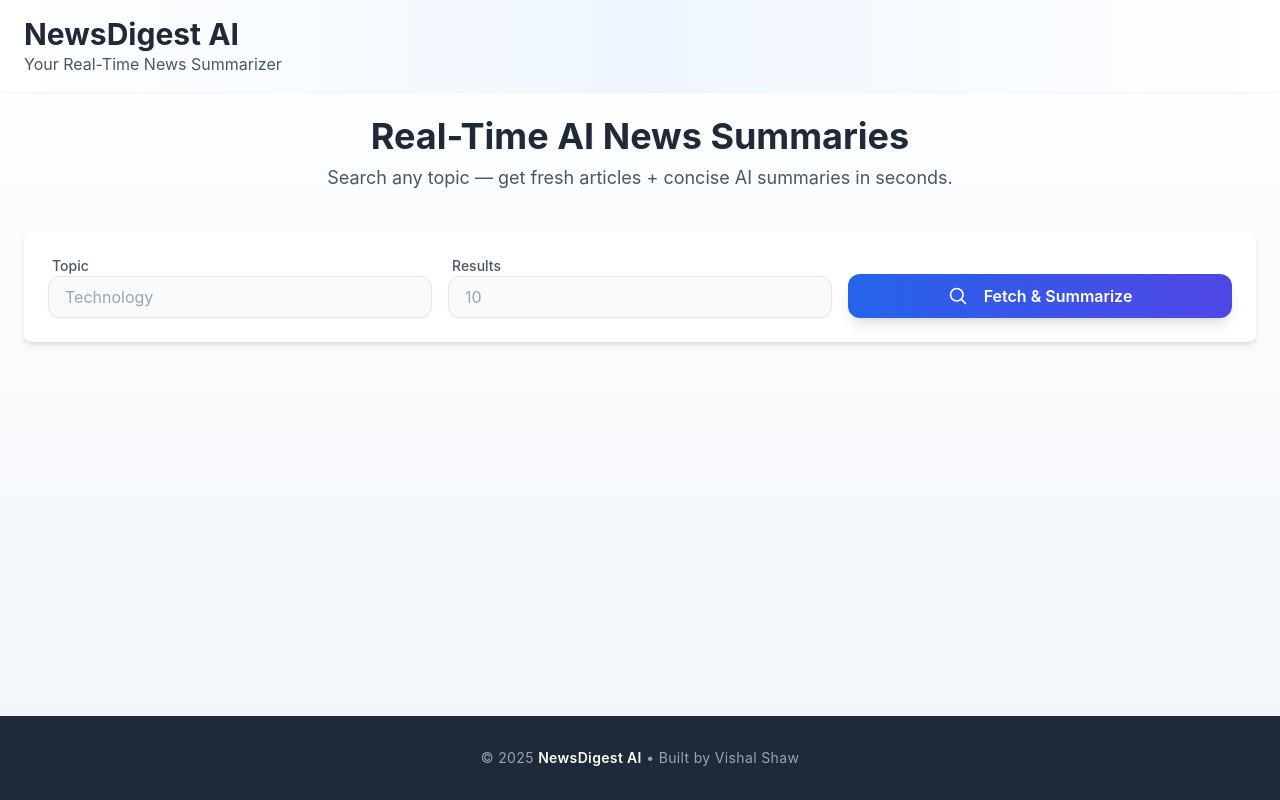
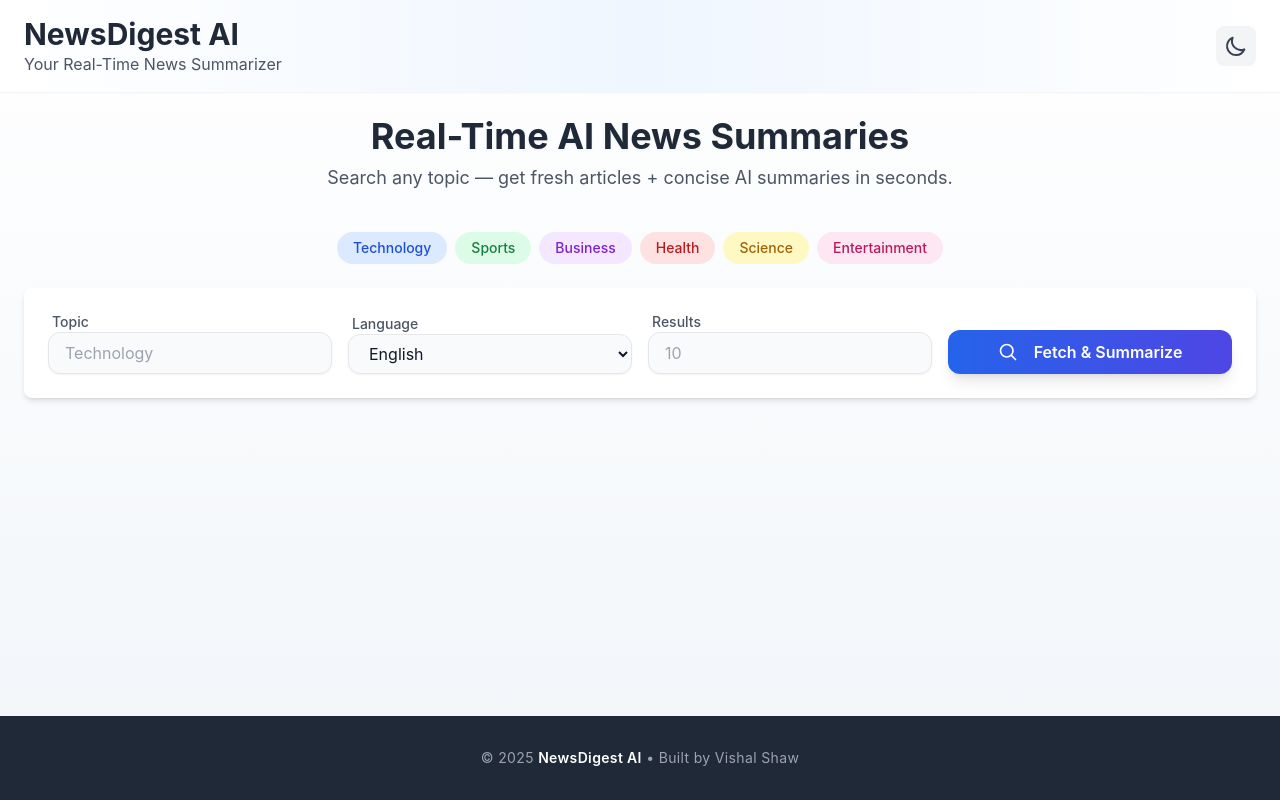
Before and after one commit to Vishal-Shaw20/NewsDigestAI, a Flask app: page / in a window 1280 px wide. Run offline with Flask 3, Linux system fonts and the light colour scheme; some libraries are stand-ins or nearby versions.

Commit message:
Added dark mode, language selector, quick topic buttons, relative timestamps, URL encoding, Enter key support, and input validation

```diff
--- a/src/app.py
+++ b/src/app.py
@@ -1,4 +1,5 @@
 from flask import Flask, request, jsonify, render_template
+from concurrent.futures import ThreadPoolExecutor
 import logging
 import os
 import requests
@@ -12,35 +13,34 @@ HF_API_TOKEN = os.getenv("HF_API_TOKEN")
 HF_MODEL_URL = "https://api-inference.huggingface.co/models/VishalShaw/t5-small-finetuned-news"
 
 
-def generate_summary(texts):
+def _summarize_one(text):
     headers = {"Authorization": f"Bearer {HF_API_TOKEN}"}
-    summaries = []
-
-    for text in texts:
-        payload = {
-            "inputs": f"summarize: {text}",
-            "parameters": {
-                "max_length": 80,
-                "min_length": 30,
-                "num_beams": 4,
-                "no_repeat_ngram_size": 2,
-            },
-            "options": {"wait_for_model": True},
-        }
+    payload = {
+        "inputs": f"summarize: {text}",
+        "parameters": {
+            "max_length": 80,
+            "min_length": 30,
+            "num_beams": 4,
+            "no_repeat_ngram_size": 2,
+        },
+        "options": {"wait_for_model": True},
+    }
+    try:
         response = requests.post(HF_MODEL_URL, headers=headers, json=payload)
-
         if response.status_code != 200:
             logging.error(f"HF API error: {response.status_code} {response.text}")
-            summaries.append("Summary unavailable.")
-            continue
-
+            return "Summary unavailable."
         result = response.json()
         if isinstance(result, list) and len(result) > 0:
-            summaries.append(result[0].get("summary_text", "Summary unavailable."))
-        else:
-            summaries.append("Summary unavailable.")
+            return result[0].get("summary_text", "Summary unavailable.")
+    except Exception as e:
+        logging.error(f"HF API request failed: {e}")
+    return "Summary unavailable."
 
-    return summaries
+
+def generate_summary(texts):
+    with ThreadPoolExecutor(max_workers=5) as executor:
+        return list(executor.map(_summarize_one, texts))
 
 
 @app.route("/")
@@ -53,6 +53,7 @@ def summarize_endpoint():
     topic = request.args.get("topic", "")
     language = request.args.get("language", "en")
     max_results = request.args.get("max_results", 10, type=int)
+    max_results = max(1, min(10, max_results))
 
     articles = fetch_top_headlines(topic, language, max_results)
 
--- a/src/static/script.js
+++ b/src/static/script.js
@@ -1,16 +1,50 @@
 document.addEventListener("DOMContentLoaded", () => {
     const topicInput = document.getElementById("topic-input");
     const maxResultsInput = document.getElementById("max-results-input");
+    const languageSelect = document.getElementById("language-select");
     const fetchButton = document.getElementById("fetch-button");
     const errorMessage = document.getElementById("error-message")
     const articleListContainer = document.getElementById("article-list-container");
     const skeletonLoader = document.getElementById("skeleton-loader-container");
+    const themeToggle = document.getElementById("theme-toggle");
+    const sunIcon = document.getElementById("sun-icon");
+    const moonIcon = document.getElementById("moon-icon");
+    const quickTopics = document.getElementById("quick-topics");
 
+    // --- Dark Mode ---
+    function applyTheme(dark) {
+        document.documentElement.classList.toggle("dark", dark);
+        sunIcon.classList.toggle("hidden", !dark);
+        moonIcon.classList.toggle("hidden", dark);
+        localStorage.setItem("theme", dark ? "dark" : "light");
+    }
+
+    const savedTheme = localStorage.getItem("theme");
+    const prefersDark = window.matchMedia("(prefers-color-scheme: dark)").matches;
+    applyTheme(savedTheme ? savedTheme === "dark" : prefersDark);
+
+    themeToggle.addEventListener("click", () => {
+        applyTheme(!document.documentElement.classList.contains("dark"));
+    });
+
+    // --- Quick Topic Buttons ---
+    quickTopics.addEventListener("click", (e) => {
+        const btn = e.target.closest("[data-topic]");
+        if (!btn) return;
+        topicInput.value = btn.dataset.topic;
+        fetchNews();
+    });
+
+    // --- Event Listeners ---
     fetchButton.addEventListener("click", fetchNews);
+    topicInput.addEventListener("keydown", (e) => { if (e.key === "Enter") fetchNews(); });
+    maxResultsInput.addEventListener("keydown", (e) => { if (e.key === "Enter") fetchNews(); });
 
     async function fetchNews() {
         const topic = topicInput.value;
-        const max_results = maxResultsInput.value;
+        const language = languageSelect.value;
+        let max_results = parseInt(maxResultsInput.value) || 10;
+        max_results = Math.max(1, Math.min(10, max_results));
 
         fetchButton.disabled = true;
         fetchButton.classList.add("opacity-70", "cursor-not-allowed");
@@ -21,7 +55,7 @@ document.addEventListener("DOMContentLoaded", () => {
 
         try {
             const baseURL = window.location.origin;
-            const url = `${baseURL}/get-summarized-news?topic=${topic}&max_results=${max_results}`;
+            const url = `${baseURL}/get-summarized-news?topic=${encodeURIComponent(topic)}&language=${language}&max_results=${max_results}`;
             const response = await fetch(url);
 
             if(!response.ok) {
@@ -47,11 +81,26 @@ document.addEventListener("DOMContentLoaded", () => {
         return div.innerHTML;
     }
 
+    function timeAgo(dateString) {
+        const now = new Date();
+        const date = new Date(dateString);
+        const seconds = Math.floor((now - date) / 1000);
+
+        if (seconds < 60) return "just now";
+        const minutes = Math.floor(seconds / 60);
+        if (minutes < 60) return `${minutes}m ago`;
+        const hours = Math.floor(minutes / 60);
+        if (hours < 24) return `${hours}h ago`;
+        const days = Math.floor(hours / 24);
+        if (days < 7) return `${days}d ago`;
+        return date.toLocaleDateString("en-US", { year: "numeric", month: "short", day: "numeric" });
+    }
+
     function displayArticles(articles) {
         articleListContainer.innerHTML = "";
 
         if(articles.length === 0) {
-            articleListContainer.innerHTML = "<p class='text-gray-600'>No articles found for this topic</p>";
+            articleListContainer.innerHTML = "<p class='text-gray-600 dark:text-gray-400'>No articles found for this topic</p>";
             return;
         }
 
@@ -61,19 +110,20 @@ document.addEventListener("DOMContentLoaded", () => {
             const summary = escapeHTML(article.summary || "");
             const url = encodeURI(article.url || "");
             const image = encodeURI(article.image || "");
+            const publishedAt = article.publishedAt ? timeAgo(article.publishedAt) : "";
 
             const articleCardHTML = `
-            <div class="article-card bg-white rounded-lg shadow-md overflow-hidden transform transition-transform hover:scale-105" style="animation-delay: ${index * 0.1}s">
+            <div class="article-card bg-white dark:bg-gray-800 rounded-lg shadow-md overflow-hidden transform transition-transform hover:scale-105" style="animation-delay: ${index * 0.1}s">
                 <a href="${url}" target="_blank" rel="noopener noreferrer">
                     <img class="w-full object-cover h-48" src="${image}" alt="Article Image" onerror="this.style.display='none'">
                 </a>
                 <div class="p-6">
-                    <h3 class="text-xl font-semibold mb-2">${title}</h3>
-                    <p class="text-gray-600 text-sm mb-1">${sourceName}</p>
-                    <p class="text-gray-700 text-base mb-4">
+                    <h3 class="text-xl font-semibold mb-2 text-gray-900 dark:text-white">${title}</h3>
+                    <p class="text-gray-600 dark:text-gray-400 text-sm mb-1">${sourceName}${publishedAt ? " · " + publishedAt : ""}</p>
+                    <p class="text-gray-700 dark:text-gray-300 text-base mb-4">
                         <strong>Summary:</strong> ${summary}
                     </p>
-                    <a href="${url}" target="_blank" rel="noopener noreferrer" class="text-blue-600 hover:text-blue-800 font-medium mt-4 inline-block">
+                    <a href="${url}" target="_blank" rel="noopener noreferrer" class="text-blue-600 dark:text-blue-400 hover:text-blue-800 dark:hover:text-blue-300 font-medium mt-4 inline-block">
                         Read Full Article &rarr;
                     </a>
                 </div>
--- a/src/static/style.css
+++ b/src/static/style.css
@@ -8,42 +8,10 @@ body {
     );
 }
 
-/*@keyframes fadeIn {*/
-/*    from {*/
-/*        opacity: 0;*/
-/*        transform: translateY(20px);*/
-/*    }*/
-/*    to {*/
-/*        opacity: 1;*/
-/*        transform: translateY(0);*/
-/*    }*/
-/*}*/
-
-/*.article-card {*/
-/*    animation: fadeIn 0.5s ease-out forwards;*/
-/*    border: 1px solid #e5e7eb;*/
-/*    border-radius: 1rem;*/
-/*    transition: transform 0.3s ease, box-shadow 0.3s ease;*/
-/*    display: flex;*/
-/*    flex-direction: column;*/
-/*    justify-content: space-between;*/
-/*    min-height: 460px;*/
-/*}*/
-
-
-/*.article-card:hover {*/
-/*    transform: translateY(-8px) scale(1.02);*/
-/*    box-shadow: 0 12px 24px rgba(37, 99, 235, 0.15);*/
-/*}*/
-
-/*.article-card img {*/
-/*    transition: transform 0.3s ease;*/
-/*}*/
-
-/*.article-card:hover img {*/
-/*    transform: scale(1.05);*/
-/*}*/
-
+.dark body {
+    background-color: #111827;
+    background-image: none;
+}
 
 @keyframes fadeInUp {
     from {
@@ -71,10 +39,19 @@ body {
     overflow: hidden;
 }
 
+.dark .article-card {
+    border-color: #374151;
+    background: #1f2937ee;
+}
+
 /* Hover effects */
 .article-card:hover {
     transform: translateY(-8px) scale(1.02);
-    box-shadow: 0 12px 24px rgba(37, 99, 235, 0.15); /* Blue-tinted glow */
+    box-shadow: 0 12px 24px rgba(37, 99, 235, 0.15);
+}
+
+.dark .article-card:hover {
+    box-shadow: 0 12px 24px rgba(37, 99, 235, 0.25);
 }
 
 /* Image styling */
@@ -102,6 +79,11 @@ body {
     animation: pulse 1.5s infinite;
 }
 
+.dark .animate-pulse {
+    background: linear-gradient(90deg, #1f2937 25%, #374151 50%, #1f2937 75%);
+    background-size: 200% 100%;
+}
+
 #article-list-container {
     animation: fadeIn 0.4s ease-in;
 }
--- a/src/templates/index.html
+++ b/src/templates/index.html
@@ -11,6 +11,7 @@
 
     <script>
         tailwind.config = {
+            darkMode: 'class',
             theme: {
                 extend:{
                     fontFamily:{
@@ -21,13 +22,23 @@
         }
     </script>
 </head>
-<body class="bg-gray-200 font-sans antialiased flex flex-col min-h-screen">
+<body class="bg-gray-200 dark:bg-gray-900 font-sans antialiased flex flex-col min-h-screen transition-colors duration-300">
 
     <!-- === SECTION 1: HEADER === -->
-    <header class="bg-gradient-to-r from-white via-blue-50 to-white shadow-sm">
-        <nav class="container mx-auto px-6 py-4">
-            <h1 class="font-bold text-3xl text-gray-800">NewsDigest AI</h1>
-            <p class="text-gray-600">Your Real-Time News Summarizer</p>
+    <header class="bg-gradient-to-r from-white via-blue-50 to-white dark:from-gray-800 dark:via-gray-800 dark:to-gray-800 shadow-sm">
+        <nav class="container mx-auto px-6 py-4 flex items-center justify-between">
+            <div>
+                <h1 class="font-bold text-3xl text-gray-800 dark:text-white">NewsDigest AI</h1>
+                <p class="text-gray-600 dark:text-gray-400">Your Real-Time News Summarizer</p>
+            </div>
+            <button id="theme-toggle" class="p-2 rounded-lg bg-gray-100 dark:bg-gray-700 hover:bg-gray-200 dark:hover:bg-gray-600 transition-colors" aria-label="Toggle dark mode">
+                <svg id="sun-icon" class="w-6 h-6 text-yellow-500 hidden" fill="none" viewBox="0 0 24 24" stroke="currentColor" stroke-width="2">
+                    <path stroke-linecap="round" stroke-linejoin="round" d="M12 3v1m0 16v1m9-9h-1M4 12H3m15.364 6.364l-.707-.707M6.343 6.343l-.707-.707m12.728 0l-.707.707M6.343 17.657l-.707.707M16 12a4 4 0 11-8 0 4 4 0 018 0z" />
+                </svg>
+                <svg id="moon-icon" class="w-6 h-6 text-gray-700" fill="none" viewBox="0 0 24 24" stroke="currentColor" stroke-width="2">
+                    <path stroke-linecap="round" stroke-linejoin="round" d="M20.354 15.354A9 9 0 018.646 3.646 9.003 9.003 0 0012 21a9.003 9.003 0 008.354-5.646z" />
+                </svg>
+            </button>
         </nav>
     </header>
 
@@ -35,32 +46,59 @@
     <main class="container mx-auto px-6 pt-6 pb-12 flex-grow">
         <!-- Hero Section -->
         <div class="text-center mb-10">
-            <h1 class="text-4xl font-bold text-gray-800 mb-2 drop-shadow-sm">
+            <h1 class="text-4xl font-bold text-gray-800 dark:text-white mb-2 drop-shadow-sm">
                 Real-Time AI News Summaries
             </h1>
-            <p class="text-lg text-gray-600 max-w-2xl mx-auto">
+            <p class="text-lg text-gray-600 dark:text-gray-400 max-w-2xl mx-auto">
                 Search any topic — get fresh articles + concise AI summaries in seconds.
             </p>
         </div>
-        <div class="bg-white p-6 rounded-lg shadow-md mb-8">
-            <div class="grid grid-cols-1 md:grid-cols-3 gap-4 items-end">
+
+        <!-- Quick Topic Buttons -->
+        <div class="flex flex-wrap justify-center gap-2 mb-6" id="quick-topics">
+            <button data-topic="Technology" class="px-4 py-1.5 rounded-full text-sm font-medium bg-blue-100 text-blue-700 dark:bg-blue-900 dark:text-blue-300 hover:bg-blue-200 dark:hover:bg-blue-800 transition-colors">Technology</button>
+            <button data-topic="Sports" class="px-4 py-1.5 rounded-full text-sm font-medium bg-green-100 text-green-700 dark:bg-green-900 dark:text-green-300 hover:bg-green-200 dark:hover:bg-green-800 transition-colors">Sports</button>
+            <button data-topic="Business" class="px-4 py-1.5 rounded-full text-sm font-medium bg-purple-100 text-purple-700 dark:bg-purple-900 dark:text-purple-300 hover:bg-purple-200 dark:hover:bg-purple-800 transition-colors">Business</button>
+            <button data-topic="Health" class="px-4 py-1.5 rounded-full text-sm font-medium bg-red-100 text-red-700 dark:bg-red-900 dark:text-red-300 hover:bg-red-200 dark:hover:bg-red-800 transition-colors">Health</button>
+            <button data-topic="Science" class="px-4 py-1.5 rounded-full text-sm font-medium bg-yellow-100 text-yellow-700 dark:bg-yellow-900 dark:text-yellow-300 hover:bg-yellow-200 dark:hover:bg-yellow-800 transition-colors">Science</button>
+            <button data-topic="Entertainment" class="px-4 py-1.5 rounded-full text-sm font-medium bg-pink-100 text-pink-700 dark:bg-pink-900 dark:text-pink-300 hover:bg-pink-200 dark:hover:bg-pink-800 transition-colors">Entertainment</button>
+        </div>
+
+        <div class="bg-white dark:bg-gray-800 p-6 rounded-lg shadow-md mb-8">
+            <div class="grid grid-cols-1 md:grid-cols-4 gap-4 items-end">
 
                 <!-- Topic Input -->
                 <div>
-                    <label for="topic-input" class=" pl-1 block text-sm font-medium text-gray-600">Topic</label>
-                    <input type="text" id="topic-input" placeholder="Technology" class="w-full bg-gray-50 border border-gray-200 rounded-xl px-4 py-2 shadow-sm focus:ring-2 focus:ring-blue-500 focus:border-blue-500 outline-none transition">
+                    <label for="topic-input" class=" pl-1 block text-sm font-medium text-gray-600 dark:text-gray-400">Topic</label>
+                    <input type="text" id="topic-input" placeholder="Technology" class="w-full bg-gray-50 dark:bg-gray-700 border border-gray-200 dark:border-gray-600 rounded-xl px-4 py-2 shadow-sm focus:ring-2 focus:ring-blue-500 focus:border-blue-500 outline-none transition text-gray-900 dark:text-white placeholder-gray-400">
+                </div>
+
+                <!-- Language Selector -->
+                <div>
+                    <label for="language-select" class="pl-1 block text-sm font-medium text-gray-600 dark:text-gray-400">Language</label>
+                    <select id="language-select" class="w-full bg-gray-50 dark:bg-gray-700 border border-gray-200 dark:border-gray-600 rounded-xl px-4 py-2 shadow-sm focus:ring-2 focus:ring-blue-500 focus:border-blue-500 outline-none transition text-gray-900 dark:text-white">
+                        <option value="en">English</option>
+                        <option value="hi">Hindi</option>
+                        <option value="es">Spanish</option>
+                        <option value="fr">French</option>
+                        <option value="de">German</option>
+                        <option value="pt">Portuguese</option>
+                        <option value="ar">Arabic</option>
+                        <option value="zh">Chinese</option>
+                        <option value="ja">Japanese</option>
+                    </select>
                 </div>
 
                 <!-- Max Results Input -->
                 <div>
-                    <label for="max-results-input" class="pl-1 block text-sm font-medium text-gray-600">Results</label>
-                    <input type="number" id="max-results-input" placeholder="10" class="w-full bg-gray-50 border border-gray-200 rounded-xl px-4 py-2 shadow-sm focus:ring-2 focus:ring-blue-500 focus:border-blue-500 outline-none transition">
+                    <label for="max-results-input" class="pl-1 block text-sm font-medium text-gray-600 dark:text-gray-400">Results</label>
+                    <input type="number" id="max-results-input" placeholder="10" min="1" max="10" class="w-full bg-gray-50 dark:bg-gray-700 border border-gray-200 dark:border-gray-600 rounded-xl px-4 py-2 shadow-sm focus:ring-2 focus:ring-blue-500 focus:border-blue-500 outline-none transition text-gray-900 dark:text-white placeholder-gray-400">
                 </div>
 
                 <!-- The Button -->
                 <div>
                     <button id="fetch-button" class="w-full bg-gradient-to-r from-blue-600 to-indigo-600 text-white font-semibold py-2.5 px-4 rounded-xl shadow-lg hover:scale-[1.02] hover:shadow-xl active:scale-[0.98] transition flex items-center justify-center gap-2">
-                        <!-- Search Icon SVG (TYPO FIXED) -->
+                        <!-- Search Icon SVG -->
                         <svg class="w-5 h-5 mr-2" xmlns="http://www.w3.org/2000/svg" fill="none" viewBox="0 0 24 24" stroke-width="2" stroke="white">
                             <path stroke-linecap="round" stroke-linejoin="round" d="m21 21-5.197-5.197m0 0A7.5 7.5 0 1 0 5.196 5.196a7.5 7.5 0 0 0 10.607 10.607Z" />
                         </svg>
@@ -73,33 +111,33 @@
         <!-- === SECTION 3: STATUS AREA === -->
         <div id="status-container" class="text-center my-8" style="min-height: 40px;">
             <!-- The Error Message (hidden by default) -->
-            <div id="error-message" class="hidden bg-red-100 border border-red-400 text-red-700 px-4 py-3 rounded-md">
+            <div id="error-message" class="hidden bg-red-100 dark:bg-red-900/30 border border-red-400 dark:border-red-800 text-red-700 dark:text-red-400 px-4 py-3 rounded-md">
                 <!--Error Message-->
             </div>
         </div>
 
         <div id="skeleton-loader-container" class="grid grid-cols-1 md:grid-cols-2 lg:grid-cols-3 gap-6 max-w-[1200px] mx-auto hidden">
             <!-- Repeat skeleton cards -->
-            <div class="animate-pulse bg-white rounded-lg shadow-md p-6">
-                <div class="h-6 bg-gray-300 rounded w-3/4 mb-3"></div>
-                <div class="h-4 bg-gray-300 rounded w-1/2 mb-2"></div>
-                <div class="h-4 bg-gray-300 rounded w-full mb-2"></div>
-                <div class="h-4 bg-gray-300 rounded w-5/6"></div>
-                <div class="h-48 bg-gray-300 rounded mt-4"></div>
+            <div class="animate-pulse bg-white dark:bg-gray-800 rounded-lg shadow-md p-6">
+                <div class="h-6 bg-gray-300 dark:bg-gray-700 rounded w-3/4 mb-3"></div>
+                <div class="h-4 bg-gray-300 dark:bg-gray-700 rounded w-1/2 mb-2"></div>
+                <div class="h-4 bg-gray-300 dark:bg-gray-700 rounded w-full mb-2"></div>
+                <div class="h-4 bg-gray-300 dark:bg-gray-700 rounded w-5/6"></div>
+                <div class="h-48 bg-gray-300 dark:bg-gray-700 rounded mt-4"></div>
             </div>
-            <div class="animate-pulse bg-white rounded-lg shadow-md p-6">
-                <div class="h-6 bg-gray-300 rounded w-3/4 mb-3"></div>
-                <div class="h-4 bg-gray-300 rounded w-1/2 mb-2"></div>
-                <div class="h-4 bg-gray-300 rounded w-full mb-2"></div>
-                <div class="h-4 bg-gray-300 rounded w-5/6"></div>
-                <div class="h-48 bg-gray-300 rounded mt-4"></div>
+            <div class="animate-pulse bg-white dark:bg-gray-800 rounded-lg shadow-md p-6">
+                <div class="h-6 bg-gray-300 dark:bg-gray-700 rounded w-3/4 mb-3"></div>
+                <div class="h-4 bg-gray-300 dark:bg-gray-700 rounded w-1/2 mb-2"></div>
+                <div class="h-4 bg-gray-300 dark:bg-gray-700 rounded w-full mb-2"></div>
+                <div class="h-4 bg-gray-300 dark:bg-gray-700 rounded w-5/6"></div>
+                <div class="h-48 bg-gray-300 dark:bg-gray-700 rounded mt-4"></div>
             </div>
-            <div class="animate-pulse bg-white rounded-lg shadow-md p-6">
-                <div class="h-6 bg-gray-300 rounded w-3/4 mb-3"></div>
-                <div class="h-4 bg-gray-300 rounded w-1/2 mb-2"></div>
-                <div class="h-4 bg-gray-300 rounded w-full mb-2"></div>
-                <div class="h-4 bg-gray-300 rounded w-5/6"></div>
-                <div class="h-48 bg-gray-300 rounded mt-4"></div>
+            <div class="animate-pulse bg-white dark:bg-gray-800 rounded-lg shadow-md p-6">
+                <div class="h-6 bg-gray-300 dark:bg-gray-700 rounded w-3/4 mb-3"></div>
+                <div class="h-4 bg-gray-300 dark:bg-gray-700 rounded w-1/2 mb-2"></div>
+                <div class="h-4 bg-gray-300 dark:bg-gray-700 rounded w-full mb-2"></div>
+                <div class="h-4 bg-gray-300 dark:bg-gray-700 rounded w-5/6"></div>
+                <div class="h-48 bg-gray-300 dark:bg-gray-700 rounded mt-4"></div>
             </div>
         </div>
 
@@ -109,8 +147,8 @@
         </div>
     </main>
 
-    <!-- === SECTION 5: FOOTER (NEW) === -->
-    <footer class="bg-gray-800 text-gray-400 py-8 mt-20">
+    <!-- === SECTION 5: FOOTER === -->
+    <footer class="bg-gray-800 dark:bg-gray-950 text-gray-400 py-8 mt-20">
         <div class="container mx-auto px-6 text-center">
             <p class="text-sm tracking-wide">&copy; 2025 <span class="font-semibold text-white">NewsDigest AI</span> • Built by Vishal Shaw</p>
         </div>
```
Also changed, not shown: src/fetch_news.py (+9 -4 lines), README.md.
